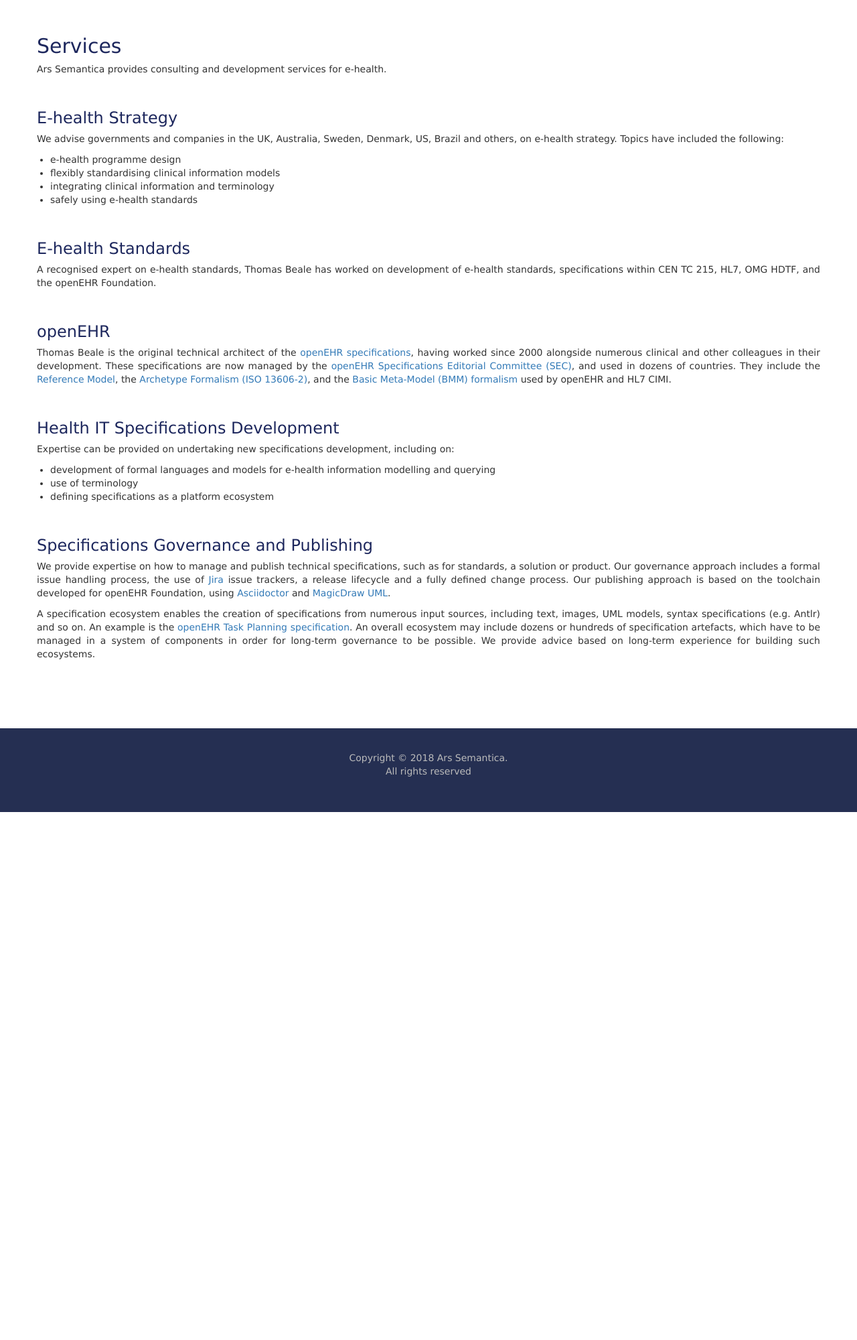
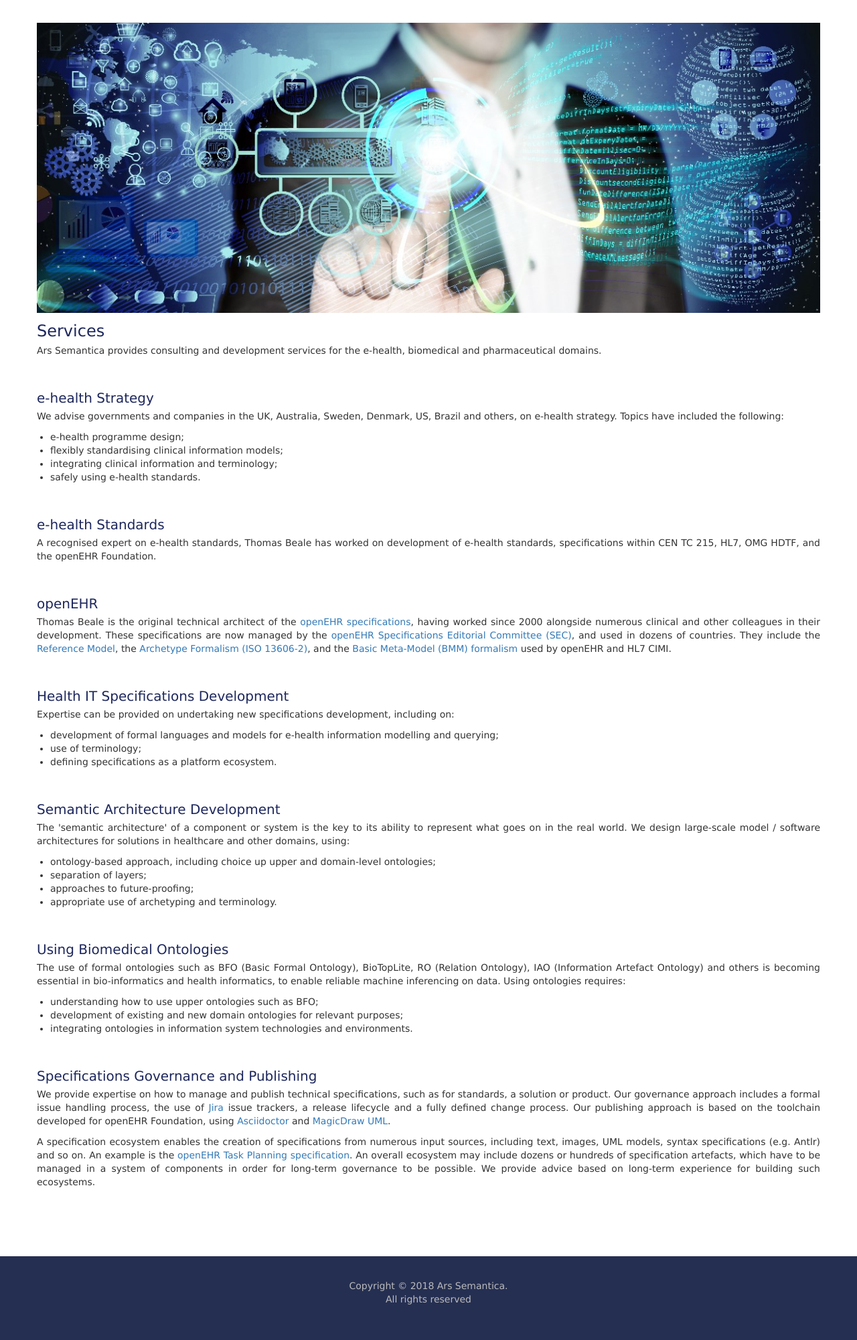
Before and after one commit to ArsSemantica/ars-ws, a PHP site: page /services in a window 1280 px wide. Shown: the part 116-2116 px from the top of the page at 67% size. Before the commit the page ends 1328 px from the top, so only its background shows below. Run offline with PHP 8.4, Linux system fonts and the light colour scheme; data that the repository does not hold is empty; some libraries are stand-ins or nearby versions.

Commit message:
Latest updates to CSS, content, more images.

```diff
--- a/services.php
+++ b/services.php
@@ -10,43 +10,66 @@ require_once($_SERVER['DOCUMENT_ROOT'].'/templates/_header_top.php');
 		<div class = "contentContainer">
 <!-- - - - - - - - - - - - - - - - - - - - - - - Content starts here - - - - - - - - - - - - - - - - - - - - - - - - - -->
 
-			<h1><?php echo "$PageName";?></h1>
+			<img src="/images/digital_dev.jpg" style = "width: 100%;">
 
-			<p>Ars Semantica provides consulting and development services for e-health.</p>
+			<h2><?php echo "$PageName";?></h2>
+
+			<p>Ars Semantica provides consulting and development services for the e-health, biomedical and pharmaceutical domains.</p>
 
 			<div class = "section">
-				<h2><a name="ehealth_strategy"></a>E-health Strategy</h2>
+				<h3><a name="ehealth_strategy"></a>e-health Strategy</h3>
 				<p>We advise governments and companies in the UK, Australia, Sweden, Denmark, US, Brazil and others, on e-health strategy. Topics have included the following:</p>
 				<ul>
-					<li>e-health programme design</li>
-					<li>flexibly standardising clinical information models</li>
-					<li>integrating clinical information and terminology</li>
-					<li>safely using e-health standards</li>
+					<li>e-health programme design;</li>
+					<li>flexibly standardising clinical information models;</li>
+					<li>integrating clinical information and terminology;</li>
+					<li>safely using e-health standards.</li>
 				</ul>
 			</div>
 
 			<div class = "section">
-				<h2><a name="ehealth_standards"></a>E-health Standards</h2>
+				<h3><a name="ehealth_standards"></a>e-health Standards</h3>
 				<p>A recognised expert on e-health standards, Thomas Beale has worked on development of e-health standards, specifications within CEN TC 215, HL7, OMG HDTF, and the openEHR Foundation.</p>
 			</div>
 
 			<div class = "section">
-				<h2><a name="openehr"></a>openEHR</h2>
+				<h3><a name="openehr"></a>openEHR</h3>
 				<p>Thomas Beale is the original technical architect of the <a href="https://www.openehr.org/programs/specification/workingbaseline">openEHR specifications</a>, having worked since 2000 alongside numerous clinical and other colleagues in their development. These specifications are now managed by the <a href="https://www.openehr.org/programs/specification/editorialcommittee">openEHR Specifications Editorial Committee (SEC)</a>, and used in dozens of countries. They include the <a href="https://www.openehr.org/releases/RM/latest/docs/index">Reference Model</a>, the <a href="https://www.openehr.org/releases/AM/latest/docs/index">Archetype Formalism (ISO 13606-2)</a>, and the <a href="https://www.openehr.org/releases/BASE/latest/docs/bmm/bmm.html">Basic Meta-Model (BMM) formalism</a> used by openEHR and HL7 CIMI.</p>
 			</div>
 
 			<div class = "section">
-				<h2><a name="specification_development"></a>Health IT Specifications Development</h2>
+				<h3><a name="specification_development"></a>Health IT Specifications Development</h3>
 				<p>Expertise can be provided on undertaking new specifications development, including on:</p>
 				<ul>
-					<li>development of formal languages and models for e-health information modelling and querying</li>
-					<li>use of terminology</li>
-					<li>defining specifications as a platform ecosystem</li>
+					<li>development of formal languages and models for e-health information modelling and querying;</li>
+					<li>use of terminology;</li>
+					<li>defining specifications as a platform ecosystem.</li>
 				</ul>
 			</div>
 
 			<div class = "section">
-				<h2><a name="specifications_publishing"></a>Specifications Governance and Publishing</h2>
+				<h3><a name="architecture"></a>Semantic Architecture Development</h3>
+				<p>The 'semantic architecture' of a component or system is the key to its ability to represent what goes on in the real world. We design large-scale model / software architectures for solutions in healthcare and other domains, using:</p>
+				<ul>
+					<li>ontology-based approach, including choice up upper and domain-level ontologies;</li>
+					<li>separation of layers;</li>
+					<li>approaches to future-proofing;</li>
+					<li>appropriate use of archetyping and terminology.</li>
+				</ul>
+			</div>
+
+			<div class = "section">
+				<h3><a name="ontology"></a>Using Biomedical Ontologies</h3>
+				<p>The use of formal ontologies such as BFO (Basic Formal Ontology), BioTopLite, RO (Relation Ontology), IAO (Information Artefact Ontology) and others is becoming essential in bio-informatics and health informatics, to enable reliable machine inferencing on data. Using ontologies requires:</p>
+				<ul>
+					<li>understanding how to use upper ontologies such as BFO;</li>
+					<li>development of existing and new domain ontologies for relevant purposes;</li>
+					<li>integrating ontologies in information system technologies and environments.</li>
+				</ul>
+			</div>
+
+			<div class = "section">
+				<h3><a name="specifications_publishing"></a>Specifications Governance and Publishing</h3>
 				<p>We provide expertise on how to manage and publish technical specifications, such as for standards, a solution or product. Our governance approach includes a formal issue handling process, the use of <a href="https://www.atlassian.com/software/jira">Jira</a> issue trackers, a release lifecycle and a fully defined change process. Our publishing approach is based on the toolchain developed for openEHR Foundation, using <a href="http://asciidoctor.org/">Asciidoctor</a> and <a href="https://www.nomagic.com/products/magicdraw">MagicDraw UML</a>.</p>
 				<p>A specification ecosystem enables the creation of specifications from numerous input sources, including text, images, UML models, syntax specifications (e.g. Antlr) and so on. An example is the <a href="https://www.openehr.org/releases/PROC/latest/task_planning.html">openEHR Task Planning specification</a>. An overall ecosystem may include dozens or hundreds of specification artefacts, which have to be managed in a system of components in order for long-term governance to be possible. We provide advice based on long-term experience for building such ecosystems.</p>
 			</div>
--- a/styles/basic.css
+++ b/styles/basic.css
@@ -44,7 +44,7 @@ h1 {
 }
 
 h2 {
-	margin: 20px 0 10px;
+	margin: 15px 0 8px;
 	font: 24px/24px Verdana, Geneva, sans-serif;
 	text-align: left;
 
@@ -52,7 +52,7 @@ h2 {
 }
 
 h3 {
-	margin: 20px 0 10px;
+	margin: 12px 0 8px;
 	font: 20px/20px Verdana, Geneva, sans-serif;
 	text-align: left;
 
@@ -60,7 +60,7 @@ h3 {
 }
 
 h4 {
-	margin: 20px 0 10px;
+	margin: 10px 0 8px;
 	font: 18px/18px Verdana, Geneva, sans-serif;
 	text-align: left;
 
```
Also changed, not shown: about.php (+13 -22 lines), clients.php (+12 -5 lines), introduction.php (+16 -13 lines), images/digital_dev.jpg (added), images/hospital.jpg (added), images/tb_campos.jpg (added).
